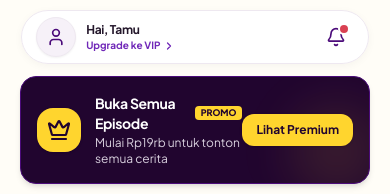
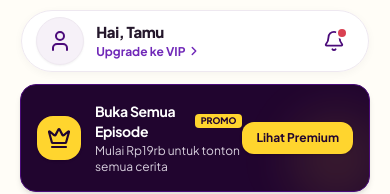
Before and after one commit to ardhikaxx/fe-mobile-humora, a Next.js app: page /home in a window 390 px wide. Shown: the top 194 px of the page. Built offline with nearby package versions, Linux system fonts and the light colour scheme.

Commit message:
style(home): increase avatar size to 48px and enlarge greeting and username typography in floating header

```diff
--- a/components/layout/AppHeader.tsx
+++ b/components/layout/AppHeader.tsx
@@ -65,12 +65,12 @@ export function AppHeader({
     <>
       {/* Top spacer to ensure page content starts naturally below the floating header */}
       {shouldHaveTopSpacer && (
-        <div className="w-full h-16 sm:h-[68px] shrink-0 pointer-events-none" aria-hidden="true" />
+        <div className="w-full h-[72px] sm:h-[76px] shrink-0 pointer-events-none" aria-hidden="true" />
       )}
 
       {/* Modern Floating Capsule Header Bar */}
       <header className="fixed top-2.5 sm:top-3 inset-x-0 z-40 flex justify-center pointer-events-none px-3 pt-[calc(env(safe-area-inset-top,0px))]">
-        <div className="pointer-events-auto bg-white/95 backdrop-blur-md border border-[#EEE8F0] shadow-[0_2px_8px_rgba(0,0,0,0.04)] rounded-full px-3.5 sm:px-4 py-1.5 sm:py-2 flex items-center justify-between w-[95%] max-w-[410px] min-h-[54px] sm:min-h-[56px] transition-all">
+        <div className="pointer-events-auto bg-white/95 backdrop-blur-md border border-[#EEE8F0] shadow-[0_2px_8px_rgba(0,0,0,0.04)] rounded-full px-3.5 sm:px-4 py-1.5 sm:py-2 flex items-center justify-between w-[95%] max-w-[410px] min-h-[58px] sm:min-h-[62px] transition-all">
           {children ? (
             <div className="flex items-center gap-2.5 w-full">
               {showBack && (
@@ -96,10 +96,10 @@ export function AppHeader({
           {/* LEFT SIDE */}
           {isHome ? (
             /* Layout Beranda: Foto profil di sebelah paling kiri diikuti dengan Hai, Nama pengguna & status sub-header */
-            <div className="flex items-center gap-2.5 sm:gap-3 min-w-0">
+            <div className="flex items-center gap-3 min-w-0">
               <Link
                 href="/profile"
-                className="w-10 h-10 sm:w-11 sm:h-11 rounded-full overflow-hidden border border-[#EEE8F0] shadow-xs flex items-center justify-center bg-[#F6F1F8] shrink-0 hover:ring-2 hover:ring-[#7028B8]/30 transition-all active:scale-95"
+                className="w-12 h-12 sm:w-[50px] sm:h-[50px] rounded-full overflow-hidden border border-[#EEE8F0] shadow-xs flex items-center justify-center bg-[#F6F1F8] shrink-0 hover:ring-2 hover:ring-[#7028B8]/30 transition-all active:scale-95"
                 aria-label="Profil Saya"
               >
                 {user?.avatarUrl ? (
@@ -110,14 +110,14 @@ export function AppHeader({
                     className="w-full h-full object-cover"
                   />
                 ) : (
-                  <User className="w-5 h-5 sm:w-6 sm:h-6 text-[#4B0B7A]" />
+                  <User className="w-6 h-6 text-[#4B0B7A]" />
                 )}
               </Link>
 
               <div className="flex flex-col min-w-0 justify-center">
                 <Link
                   href="/profile"
-                  className="text-xs sm:text-sm font-bold text-[#24172B] tracking-tight truncate max-w-[170px] sm:max-w-[210px] leading-tight hover:text-[#4B0B7A] transition-colors"
+                  className="text-[15px] sm:text-base font-extrabold text-[#24172B] tracking-tight truncate max-w-[170px] sm:max-w-[210px] leading-tight hover:text-[#4B0B7A] transition-colors"
                 >
                   Hai, {displayName}
                 </Link>
@@ -125,18 +125,18 @@ export function AppHeader({
                 {isPremium ? (
                   <Link
                     href="/profile/subscription"
-                    className="text-[10px] sm:text-[11px] font-bold text-[#7028B8] flex items-center gap-1 leading-tight mt-0.5 hover:opacity-85 transition-opacity"
+                    className="text-xs sm:text-[13px] font-bold text-[#7028B8] flex items-center gap-1.5 leading-tight mt-0.5 hover:opacity-85 transition-opacity"
                   >
-                    <Crown className="w-2.5 h-2.5 text-[#FFB800] fill-[#FFB800]" />
+                    <Crown className="w-3 h-3 text-[#FFB800] fill-[#FFB800]" />
                     <span>Humora Premium</span>
                   </Link>
                 ) : (
                   <Link
                     href="/subscription"
-                    className="text-[10px] sm:text-[11px] font-bold text-[#7028B8] hover:text-[#4B0B7A] flex items-center gap-0.5 leading-tight mt-0.5 group/vip transition-colors"
+                    className="text-xs sm:text-[13px] font-bold text-[#7028B8] hover:text-[#4B0B7A] flex items-center gap-0.5 leading-tight mt-0.5 group/vip transition-colors"
                   >
                     <span>Upgrade ke VIP</span>
-                    <ChevronRight className="w-3 h-3 stroke-[2.5] text-[#7028B8] group-hover/vip:translate-x-0.5 transition-transform" />
+                    <ChevronRight className="w-3.5 h-3.5 stroke-[2.5] text-[#7028B8] group-hover/vip:translate-x-0.5 transition-transform" />
                   </Link>
                 )}
               </div>
@@ -181,12 +181,12 @@ export function AppHeader({
               shouldShowNotification ? (
                 <Link
                   href="/notifications"
-                  className="relative w-9 h-9 sm:w-10 sm:h-10 rounded-full flex items-center justify-center text-[#24172B] hover:bg-[#F6F1F8] active:scale-95 transition-all"
+                  className="relative w-10 h-10 sm:w-11 sm:h-11 rounded-full flex items-center justify-center text-[#24172B] hover:bg-[#F6F1F8] active:scale-95 transition-all"
                   aria-label="Notifikasi"
                 >
-                  <Bell className="w-5 h-5 text-[#4B0B7A]" />
+                  <Bell className="w-5.5 h-5.5 text-[#4B0B7A]" />
                   {unreadCount > 0 && (
-                    <span className="absolute top-1.5 right-1.5 w-2 h-2 rounded-full bg-[#D94152] ring-2 ring-white"></span>
+                    <span className="absolute top-2 right-2 w-2 h-2 rounded-full bg-[#D94152] ring-2 ring-white"></span>
                   )}
                 </Link>
               ) : null
```
